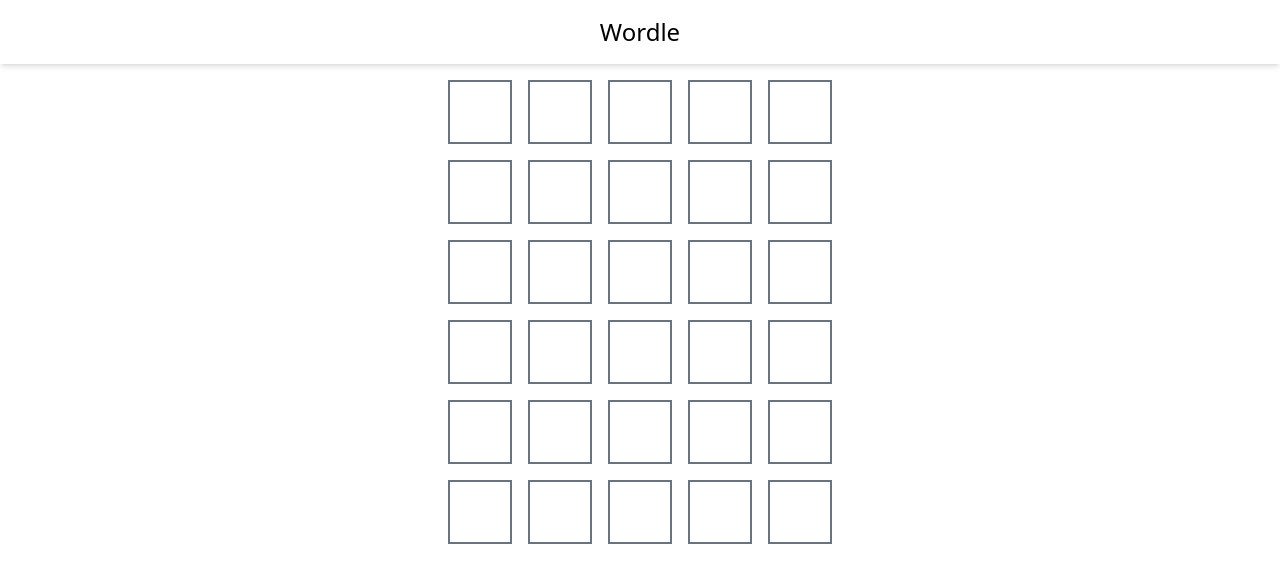
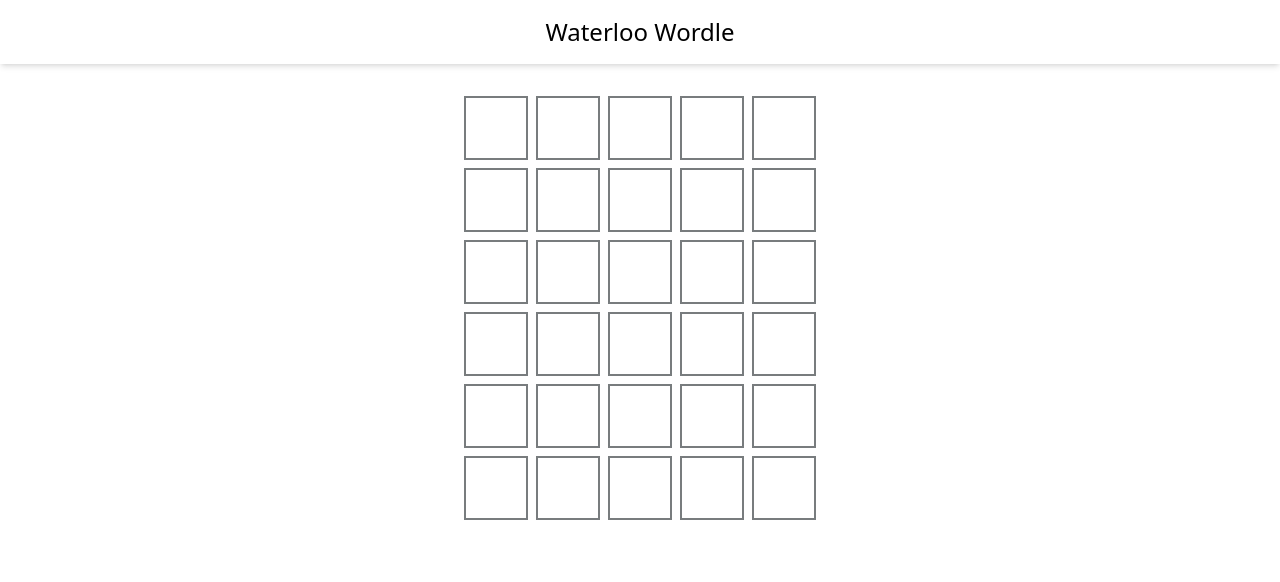
Before and after one commit to AarushDev/WaterlooWorlde, a React (Vite) app: page / in a window 1280 px wide. Shown: the top 582 px of the page. Built offline with nearby package versions, Linux system fonts and the light colour scheme.

Commit message:
Added row shake ability and basic win loss logic

```diff
--- a/src/App.tsx
+++ b/src/App.tsx
@@ -7,14 +7,16 @@
   initState,
   MAX_GUESS_LENGTH,
   validate,
+  winner,
 } from "./util/validateGuess";
 
-//Maybe add an array of all our guesses in state and map through it.
 export default function App() {
   const [guesses, setGuesses] = useState(init());
   const [rowAnswer, setRowAnswer] = useState<guessState[][]>(initState());
   const [curGuess, setCurGuess] = useState(0);
   const [targetWord, setTargetWord] = useState("BOOST");
+  const [win, setWin] = useState(false);
+  const [loss, setLoss] = useState(false);
 
   useEffect(() => {
     const handleKeyDown = (event: KeyboardEvent) => {
@@ -31,6 +33,11 @@
         guesses[curGuess].length === MAX_GUESS_LENGTH
       ) {
         const answer = validate(guesses[curGuess], targetWord);
+        if (winner(answer)) {
+          setWin(true);
+        } else if (curGuess + 1 >= 6) {
+          setLoss(true);
+        }
         setRowAnswer((prevState) =>
           prevState.map((row, index) => (index === curGuess ? answer : row))
         );
@@ -52,11 +59,14 @@
   return (
     <div className="flex flex-col h-full">
       <NavBar />
-      <main className="flex flex-col items-center">
-        {guesses.map((row, index) => (
-          <GameRow guess={row} key={index} rowAnswer={rowAnswer[index]} />
-        ))}
-      </main>
+      {win && <p className="text-3xl text-pink-500">YOU WON</p>}
+      {!loss && (
+        <main className="flex flex-col items-center mt-6">
+          {guesses.map((row, index) => (
+            <GameRow guess={row} key={index} rowAnswer={rowAnswer[index]} />
+          ))}
+        </main>
+      )}
     </div>
   );
 }
--- a/src/Components/GameRow.tsx
+++ b/src/Components/GameRow.tsx
@@ -1,4 +1,4 @@
-import { guessState, MAX_GUESS_LENGTH } from "../util/validateGuess";
+import { guessState, MAX_GUESS_LENGTH, winner } from "../util/validateGuess";
 
 interface GameRowProps {
   guess: string;
@@ -11,22 +11,30 @@
 }
 
 export default function GameRow({ guess, rowAnswer }: GameRowProps) {
+  const isShake = winner(rowAnswer);
+
   const paddedGuess = guess.padEnd(MAX_GUESS_LENGTH, " ").split("");
 
   const displayGuess = paddedGuess.map((char, index) => (
     <Tile key={index} value={char} guessResult={rowAnswer[index]} />
   ));
 
-  return <div className="flex gap-4 mt-4">{displayGuess}</div>;
+  return (
+    <div className={`flex gap-2 ${isShake && "animate-shake"}`}>
+      {displayGuess}
+    </div>
+  );
 }
 
 function Tile({ value, guessResult }: TileProps) {
   const style =
-    guessResult == null ? "border-gray-500" : CharacterStyles[guessResult];
+    guessResult == null
+      ? "border-wordleGray"
+      : CharacterStyles[guessResult] + " text-white";
 
   return (
     <div
-      className={`border-2 flex items-center justify-center h-16 w-16 text-2xl font-medium ${style}`}
+      className={`border-2 flex items-center justify-center h-16 w-16 text-3xl font-bold mt-2 ${style}`}
     >
       {value}
     </div>
@@ -34,7 +42,7 @@
 }
 
 const CharacterStyles = {
-  [guessState.Correct]: "bg-green-500 border-green-500",
-  [guessState.Misplaced]: "bg-yellow-500 border-yellow-500",
-  [guessState.Miss]: "bg-red-500 border-red-500",
+  [guessState.Correct]: "bg-wordleGreen border-wordleGreen",
+  [guessState.Misplaced]: "bg-wordleYellow border-wordleYellow",
+  [guessState.Miss]: "bg-wordleGray border-wordleGray",
 };
--- a/src/Components/NavBar.tsx
+++ b/src/Components/NavBar.tsx
@@ -1,7 +1,7 @@
 export default function NavBar() {
   return (
     <nav className="flex justify-center items-center shadow-md p-4">
-      <h1 className="text-2xl font-medium">Wordle</h1>
+      <h1 className="text-2xl font-medium">Waterloo Wordle</h1>
     </nav>
   );
 }
--- a/src/util/validateGuess.ts
+++ b/src/util/validateGuess.ts
@@ -41,3 +41,12 @@
 
   return guessArray;
 }
+
+export function winner(guessStateArray: guessState[]) {
+  for (let i = 0; i < guessStateArray.length; i++) {
+    if (guessStateArray[i] !== guessState.Correct) {
+      return false;
+    }
+  }
+  return true;
+}
--- a/tailwind.config.js
+++ b/tailwind.config.js
@@ -2,7 +2,24 @@
 module.exports = {
   content: ["./index.html", "./src/**/*.{js,ts,jsx,tsx}"],
   theme: {
-    extend: {},
+    extend: {
+      colors: {
+        wordleGray: "#787c7e",
+        wordleYellow: "#c9b360",
+        wordleKeyBoard: "#d3d6da",
+        wordleGreen: "#6ca969",
+      },
+      keyframes: {
+        shake: {
+          "0%, 100%": { transform: "translateX(0)" },
+          "10%, 30%, 50%, 70%, 90%": { transform: "translateX(-10px)" },
+          "20%, 40%, 60%, 80%": { transform: "translateX(10px)" },
+        },
+      },
+      animation: {
+        shake: "shake 0.75s ease-in-out",
+      },
+    },
   },
   plugins: [],
 };
```
